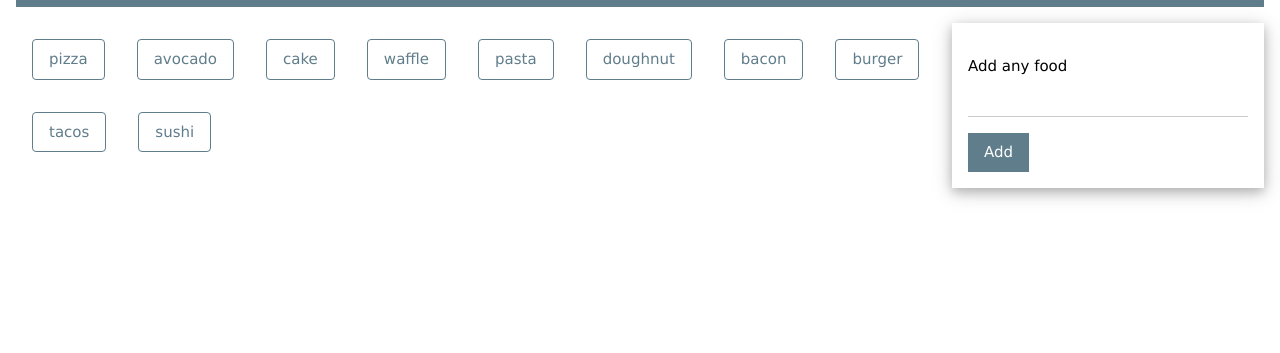
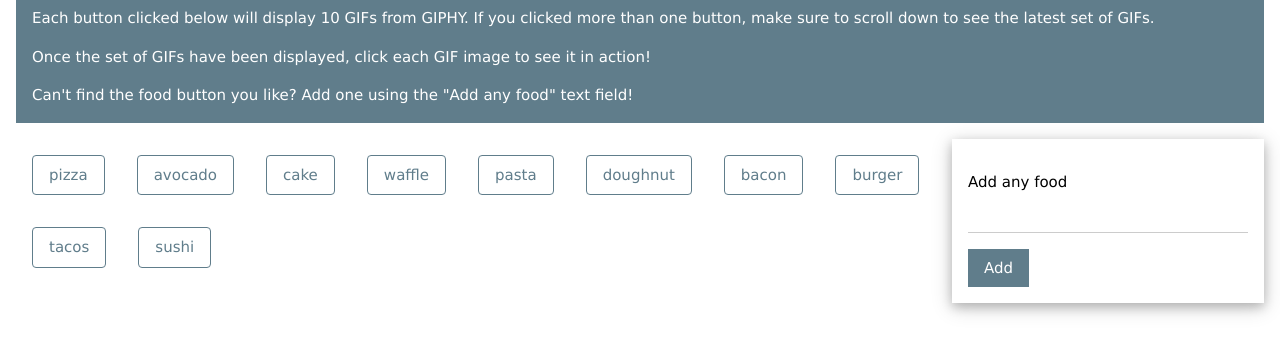
Before and after one commit to anneventures/GifTastic, a plain HTML site: page index.html in a window 1280 px wide. Shown: the part 83-436 px from the top of the page. Drawn offline with nearby package versions, Linux system fonts and the light colour scheme.

Commit message:
added instructions

```diff
--- a/index.html
+++ b/index.html
@@ -15,6 +15,11 @@
 	<body class="w3-margin">
 		<div class="w3-panel w3-blue-grey">
   			<h1 class="w3-text-orange" style="text-shadow:1px 1px 0 #444">Food GifTastic</h1>
+  			<p class="w3-margin-bottom">Each button clicked below will display 10 GIFs from GIPHY. If you clicked more than one button, make sure to scroll down to see the latest set of GIFs.</p>
+
+  			<p class="w3-margin-bottom">Once the set of GIFs have been displayed, click each GIF image to see it in action!</p>
+
+  			<p class="w3-margin-bottom">Can't find the food button you like? Add one using the "Add any food" text field!</p>
 		</div>
 
 		<div class="w3-threequarter">
```
